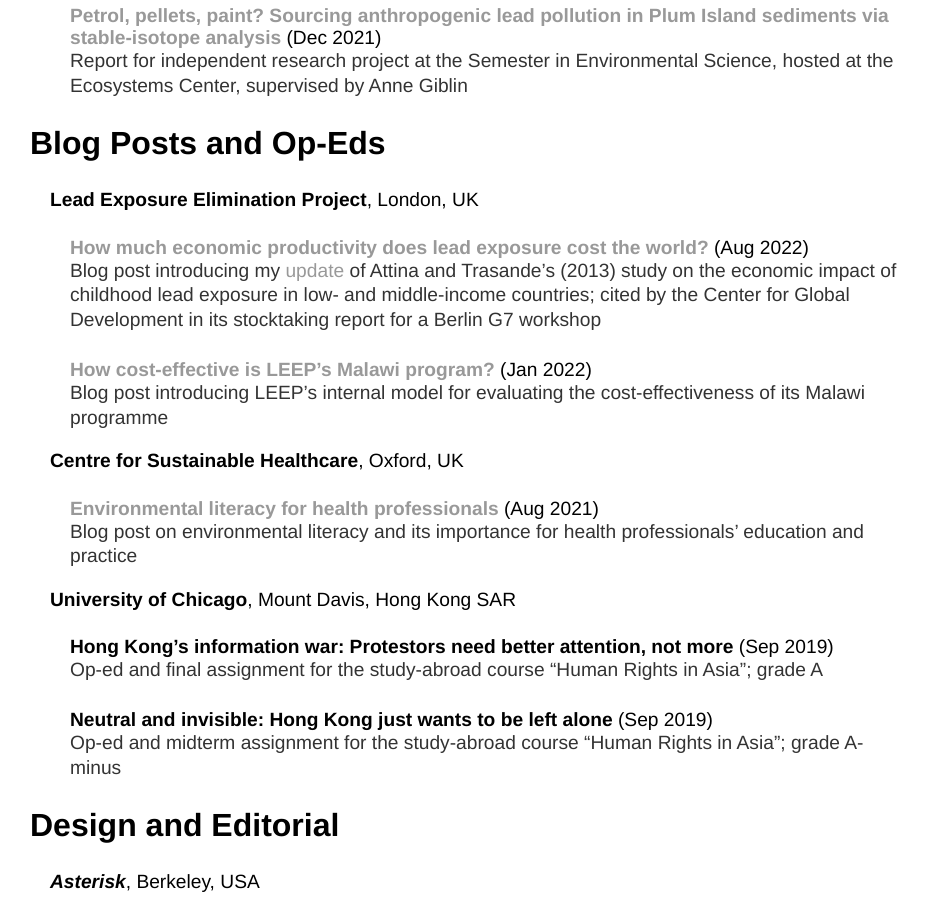
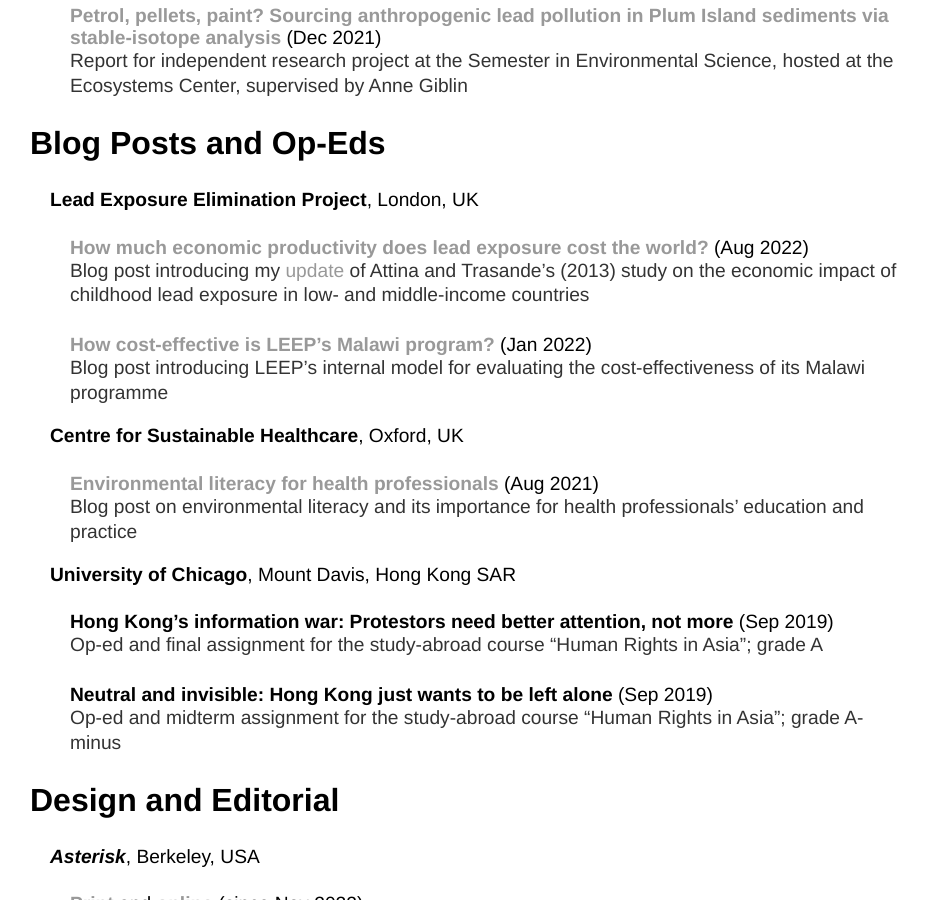
Before and after one commit to y-james-hu/y-james-hu.github.io, a Jekyll site: the page built from projects/index.html, in a window 1280 px wide and 900 px high, scrolled down 1364 px. Shown: the whole window, without its empty margins (182-1110 px from the left). Built offline with Jekyll 4.4.1, drawn with Linux system fonts in a browser that asks for light colours.

Commit message:
Update index.html

```diff
--- a/projects/index.html
+++ b/projects/index.html
@@ -49,7 +49,7 @@
     <h3 style="margin-left: 40px">Lead Exposure Elimination Project<span style="font-weight:normal">, London, UK</span></p>
 
       <h4 style="margin-left: 60px"><a href = "https://leadelimination.org/economic-productivity-lead-exposure/">How much economic productivity does lead exposure cost the world?</a><span style="font-weight:normal"> (Aug 2022)</span></h4>
-      <p style="margin-left: 60px">Blog post introducing my <a href = "#update">update</a> of Attina and Trasande’s (2013) study on the economic impact of childhood lead exposure in low- and middle-income countries; cited by the Center for Global Development in its stocktaking report for a Berlin G7 workshop</p>
+      <p style="margin-left: 60px">Blog post introducing my <a href = "#update">update</a> of Attina and Trasande’s (2013) study on the economic impact of childhood lead exposure in low- and middle-income countries</p>
 
       <h4 style="margin-left: 60px"><a href = "https://leadelimination.org/malawi_cost-effectiveness_intro/">How cost-effective is LEEP’s Malawi program?</a><span style="font-weight:normal"> (Jan 2022)</span></h4>
       <p style="margin-left: 60px">Blog post introducing LEEP’s internal model for evaluating the cost-effectiveness of its Malawi programme</p>
```
